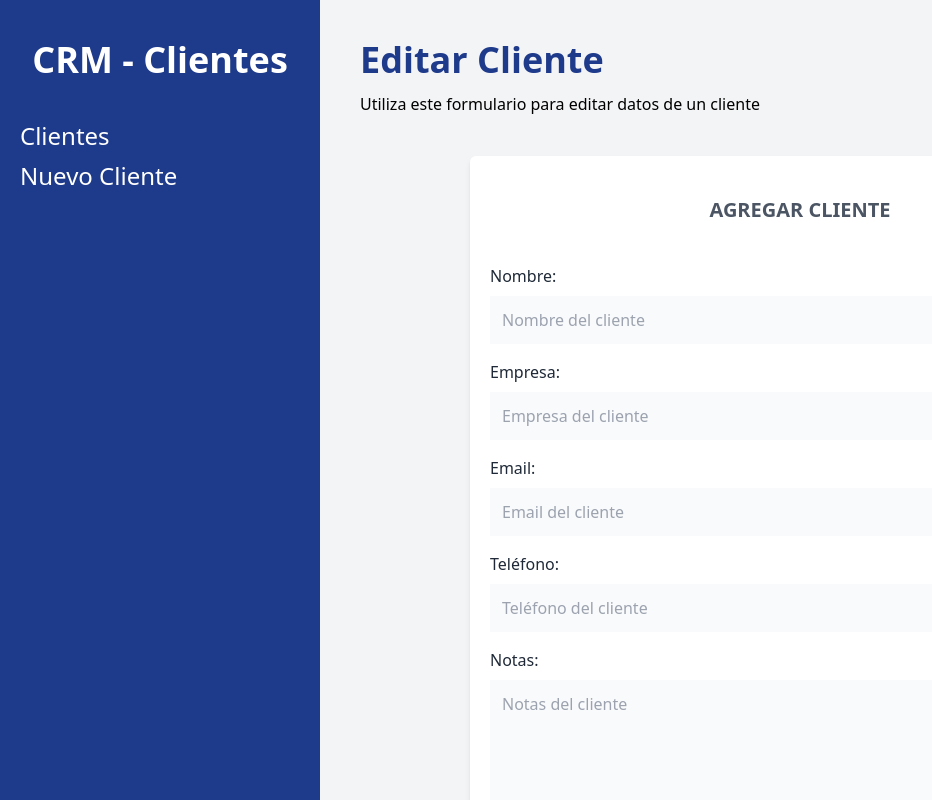
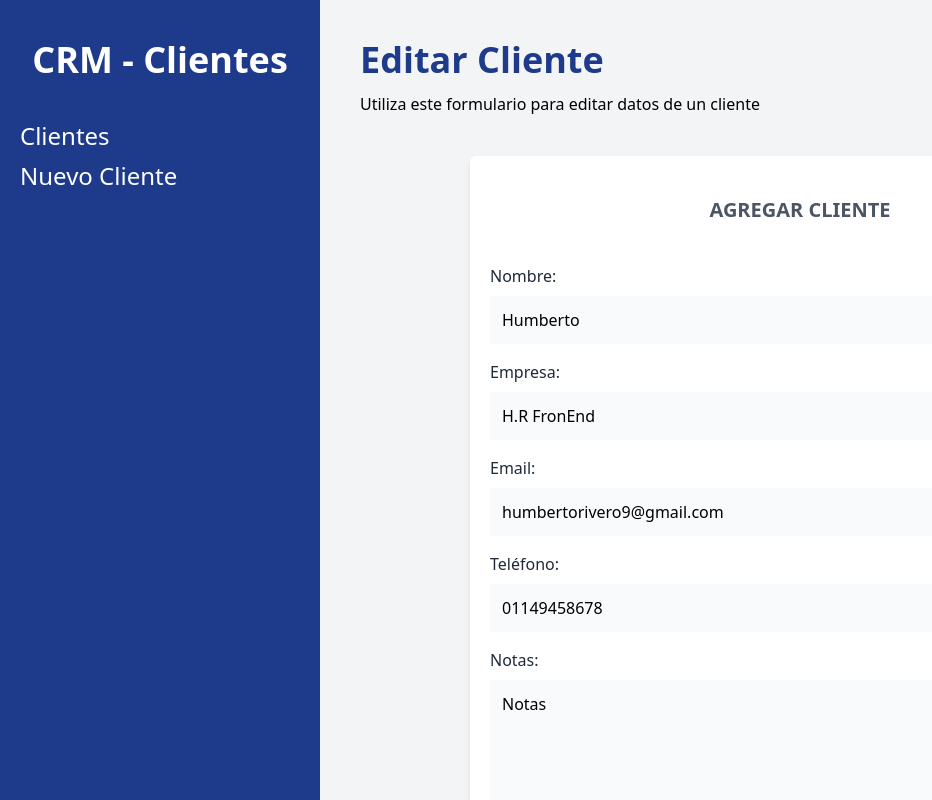
Before and after one commit to danieldamian09/crm-react, a React (Vite) app: page /clientes/editar/1 in a window 1280 px wide. Shown: the whole page, without its empty margins (0-932 px from the left). Built offline with nearby package versions, Linux system fonts and the light colour scheme; data requests are answered from the project's data file.

Commit message:
loading form with coustomer data to edit

```diff
--- a/src/components/Formulario.jsx
+++ b/src/components/Formulario.jsx
@@ -58,12 +58,13 @@
 			{/* Declaras el estado inicial del formulario */}
 			<Formik
 				initialValues={{
-					nombre: "",
-					empresa: "",
-					email: "",
-					telefono: "",
-					notas: "",
+					nombre: cliente?.nombre ?? "",
+					empresa: cliente?.empresa ?? "",
+					email: cliente?.email ?? "",
+					telefono: cliente?.telefono ?? "",
+					notas: cliente?.notas ?? "",
 				}}
+				enableReinitialize={true}
 				onSubmit={ async (values, {resetForm}) => {
 					await handleSubmit(values);
 					// reset formulario (es asincrono para esperar la respuesta de la API)
@@ -161,4 +162,9 @@
 	);
 }
 
+// Valores por default
+Formulario.defaultProps ={
+	cliente:{}
+}
+
 export default Formulario;
```
